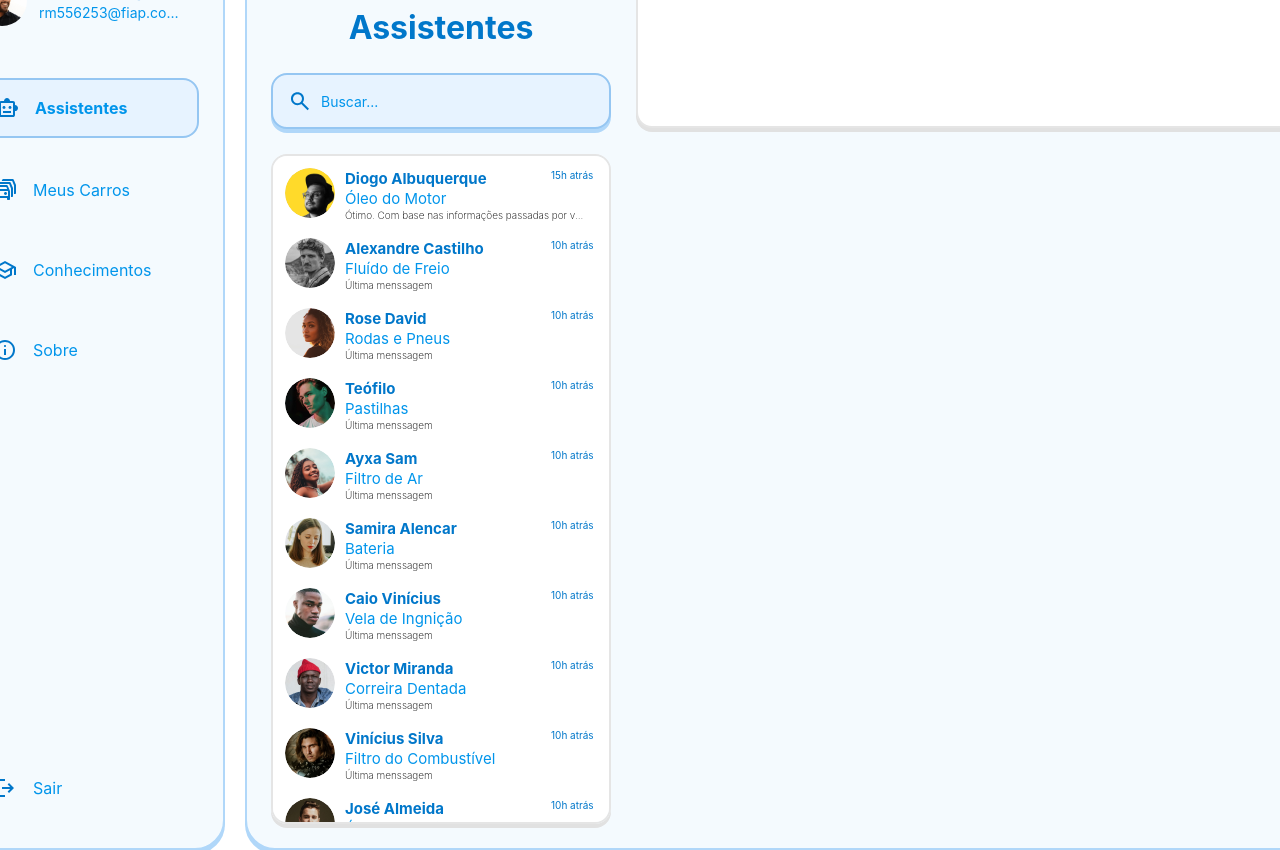
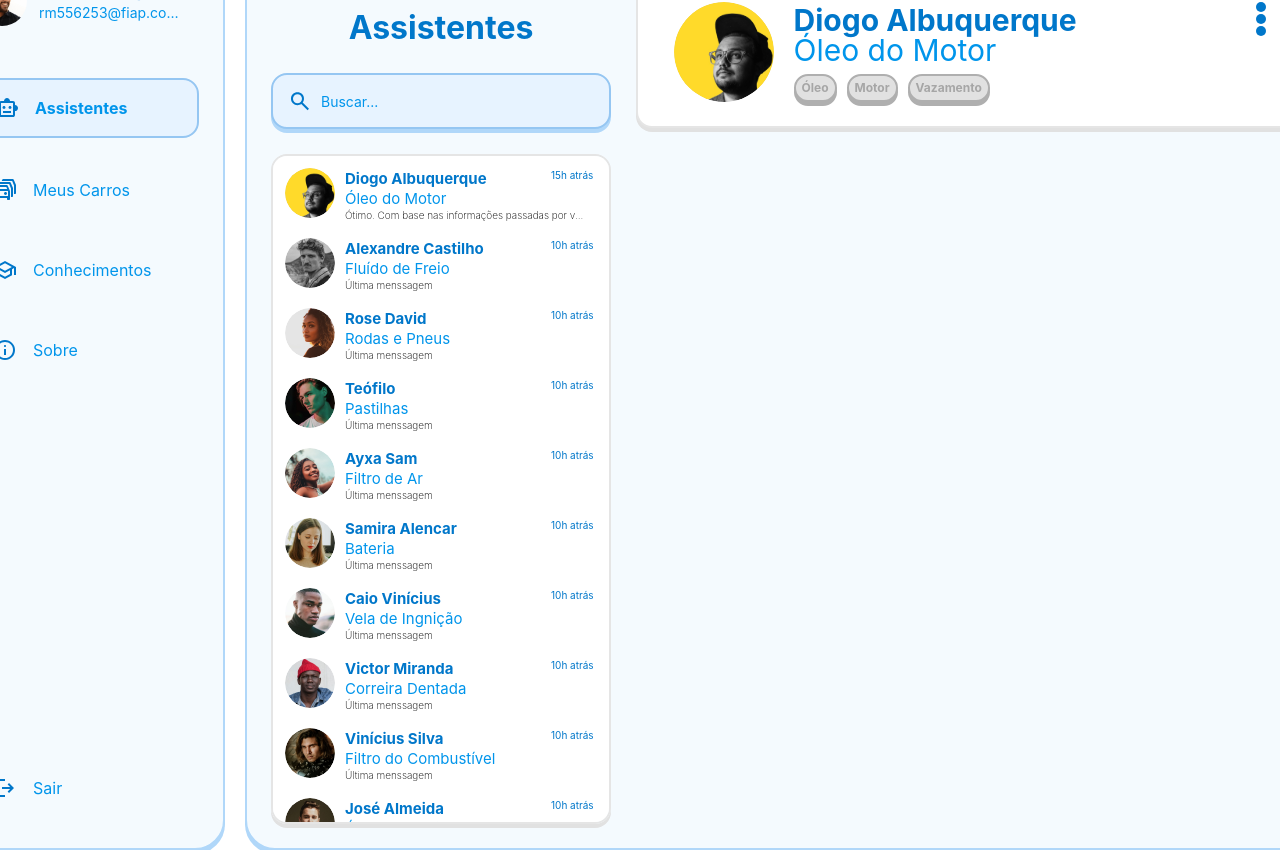
Before and after one commit to LELE-REPAIRS/lele-repairs-react, a React (Vite) app: page /assistentes in a window 1280 px wide. Shown: the top 850 px of the page. Built offline with nearby package versions, Linux system fonts and the light colour scheme.

Commit message:
Inportação e inserção do componente InfoBot para exibição das informações do bot e diagnóstico.

```diff
--- a/src/routes/Assistentes/index.tsx
+++ b/src/routes/Assistentes/index.tsx
@@ -1,4 +1,5 @@
 import ChatActive from "../../components/Assistentes/ChatActive";
+import InfoBot from "../../components/Assistentes/Infobot";
 import Avatar from "../../components/Globais/Avatar";
 import Input from "../../components/Globais/Input";
 import MenuList from "../../components/Globais/MenuList";
@@ -52,6 +53,7 @@ function Assistentes() {
           </section>
           <section className="w-[667px] h-[848px] flex-col items-start gap-[25px] inline-flex">
             <div className="w-[667px] h-[152px] flex-col justify-center items-center flex bg-white rounded-2xl border-2 border-neutral-200 shadow-bg_gray">
+              <InfoBot name={"Diogo Albuquerque"} categoria={"Óleo do Motor"} avatar={"/bot-1.svg"} tags={['Óleo', 'Motor', 'Vazamento']}/>
             </div>
           </section>
         </main>
```
